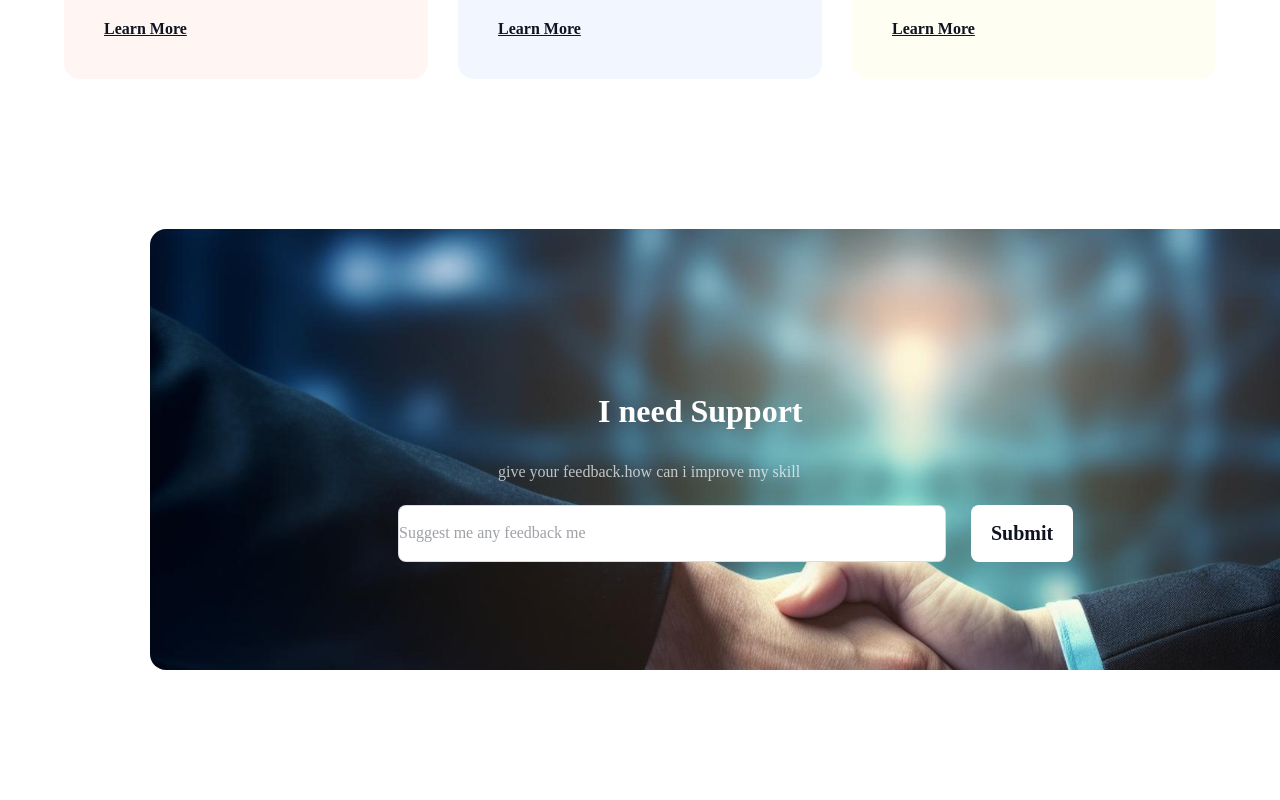
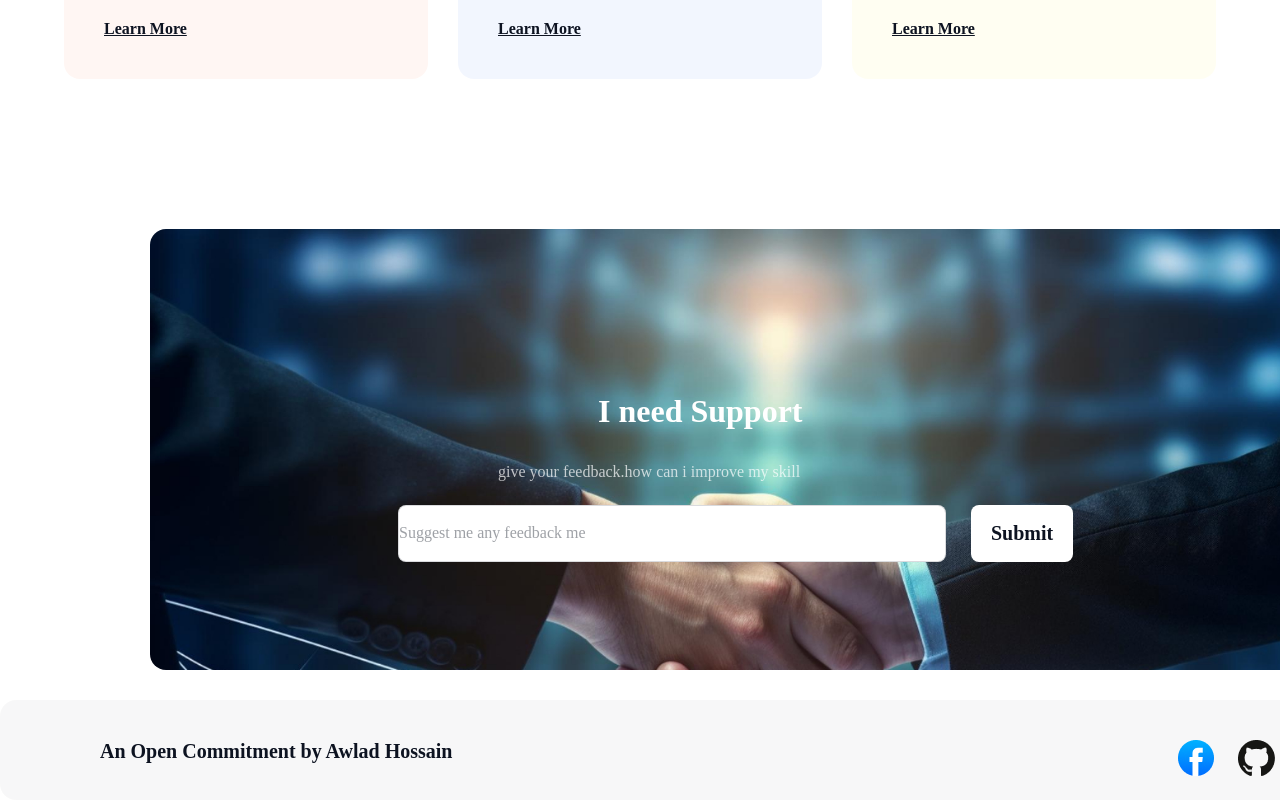
Before and after one commit to shuvojit07/b10a1-chal, a plain HTML site: page index.html in a window 1280 px wide. Shown: the part 3464-4264 px from the top of the page. Before the commit the page ends 4134 px from the top, so only its background shows below. Drawn offline with Linux system fonts and the light colour scheme; a web font is replaced by a local one.

Commit message:
last commit

```diff
--- a/index.html
+++ b/index.html
@@ -20,7 +20,7 @@
                     <h1 class="banner-title">"In the near future, I hope to become a Developer."</h1>
                     <p class="banner-description">A web developer’s job is to create websites. While their primary role is to ensure the website is visually appealing and easy to navigate</p>
                 </div>
-                <a href="#" ><button class="banner-btn">Contact with me</button></a>
+                <a href="#" target="footer"><button class="banner-btn">Contact with me</button></a>
             </div>
 
         </section>
@@ -106,6 +106,14 @@
             </form>
         </section>
     </main>
+    <footer class="footer">
+        <h3 class="footer-title">An Open Commitment by Awlad Hossain</h3>
+        <div class="footr-icon">
+            <a href="#" class="footer-icon-img"><img src="./assets/facebook.png" alt=""></a>
+            <a href="#" class="footer-icon-img"><img src="./assets/github.png" alt=""></a>
+            <a href="#" class="footer-icon-img"><img src="./assets/linkedin-icon 1.png" alt=""></a>
+        </div>
+    </footer>
 
 </body>
 </html>
--- a/style/style.css
+++ b/style/style.css
@@ -307,6 +307,7 @@ margin-top: 35px;
 .support{
 text-align: center;
 background-image:url(../assets/handshake.jpg);
+background-size: cover;
 width: 1140px;
 height: 313px;
 display: flex;
@@ -317,7 +318,7 @@ padding: 64px 48px 64px 48px;
 border-radius: 16px;
 margin-left: 150px;
 margin-top: 150px;
-    }
+ }
 
 
 
@@ -386,3 +387,32 @@ letter-spacing: 0%;
     margin-left: 25px;
     margin-top: 20px;
 }
+
+.footer{
+    width: 1440px;
+    height: 100px;
+    display: flex;
+    justify-content: space-between;
+    margin-top: 30px;
+    border-radius: 16px;
+    background: rgba(13, 19, 33, 0.03);
+}
+.footer-title{
+    color: rgb(13, 19, 33);
+    font-family: Azeret Mono;
+    font-size: 20px;
+    font-weight: 600;
+    line-height: 23px;
+    margin-top: 40px;
+    margin-left: 100px;
+}
+.footr-icon{
+    margin-top: 40px;
+    justify-content: space-around;
+    padding: 0px 20px;
+    margin-right: 75px;
+    display: block;
+}
+.footer-icon-img{
+padding:10px;
+}
```
